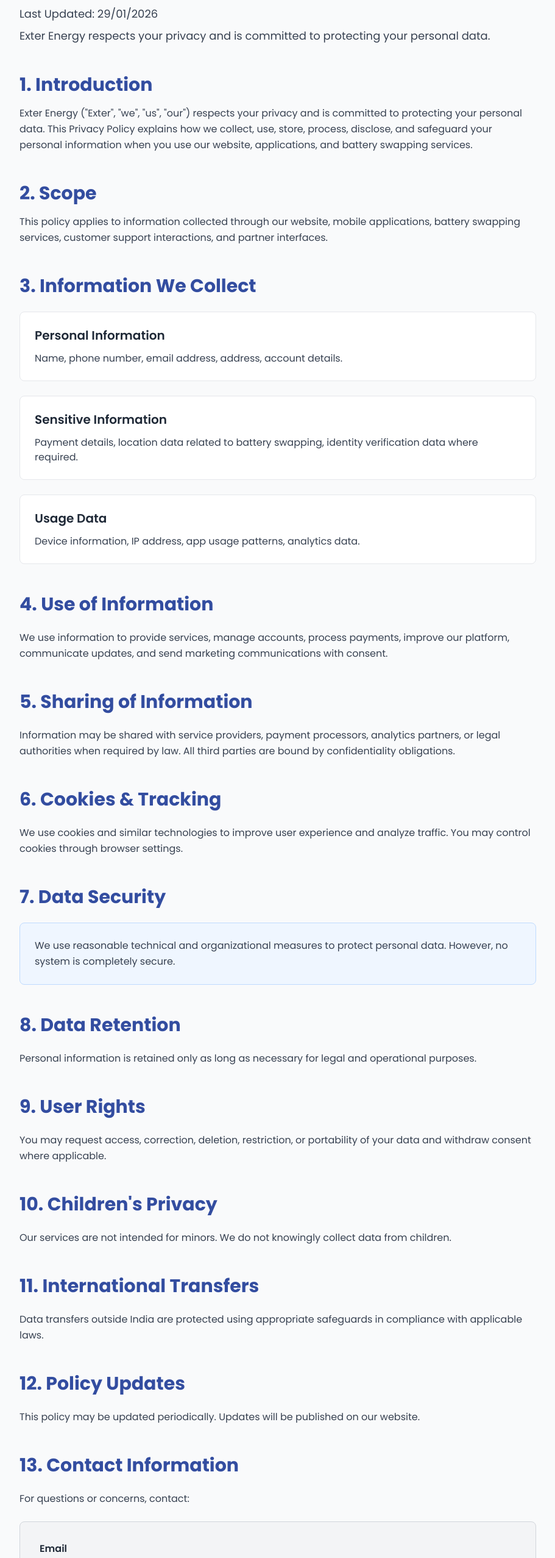
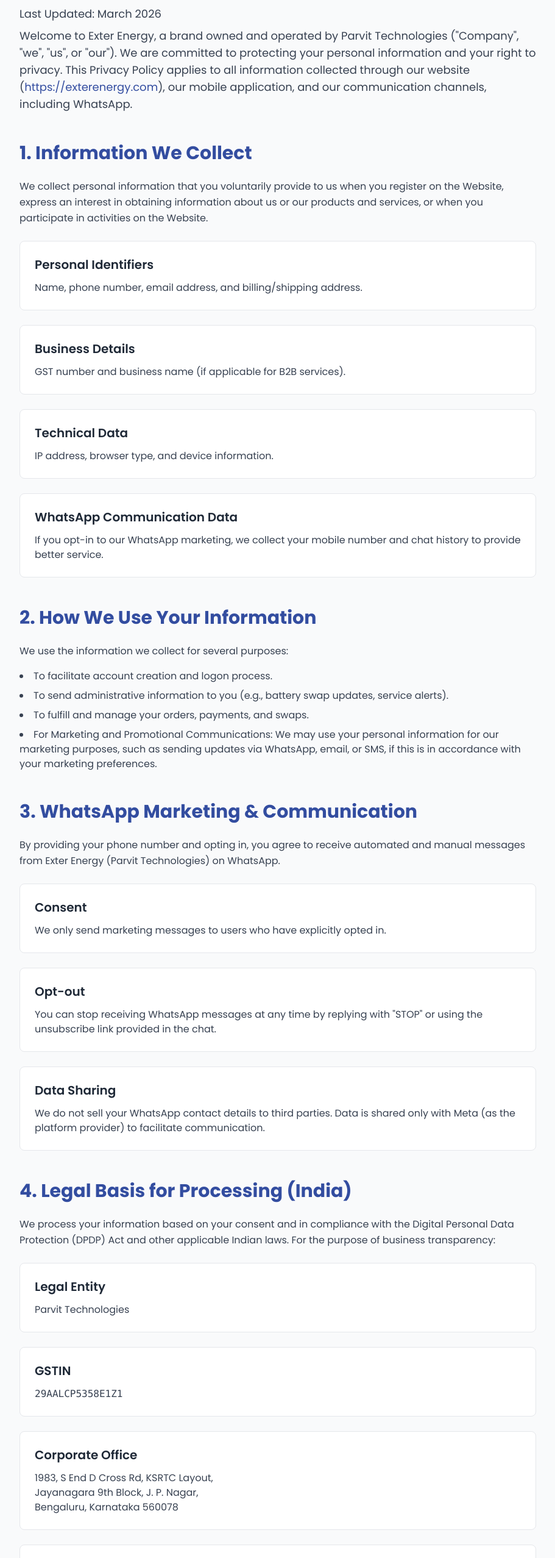
Before and after one commit to Pratheek5620/exter_website, a Next.js app: page /PrivacyPolicy in a window 1280 px wide. Shown: the part 231-2786 px from the top of the page at 61% size, without its empty margins (184-1095 px from the left). Built offline with nearby package versions, Linux system fonts and the light colour scheme.

Commit message:
Update Privacy Policy content and structure

```diff
--- a/app/PrivacyPolicy/page.tsx
+++ b/app/PrivacyPolicy/page.tsx
@@ -36,138 +36,162 @@
             {/* Title */}
             <h1 className="text-4xl md:text-5xl font-bold mb-4 text-[#334DA0]">Privacy Policy</h1>
             <p className="text-lg text-gray-700 mb-2">
-              Last Updated: 29/01/2026
+              Last Updated: March 2026
             </p>
             <p className="text-lg text-gray-700 mb-12">
-              Exter Energy respects your privacy and is committed to protecting your personal data.
+              Welcome to Exter Energy, a brand owned and operated by Parvit Technologies ("Company", "we", "us", or "our"). We are committed to protecting your personal information and your right to privacy. This Privacy Policy applies to all information collected through our website (<a href="https://exterenergy.com" className="text-[#334DA0] hover:underline">https://exterenergy.com</a>), our mobile application, and our communication channels, including WhatsApp.
             </p>
 
-            {/* 1. Introduction */}
+            {/* 1. Information We Collect */}
             <section className="mb-12">
-              <h2 className="text-3xl font-bold mb-4 text-[#334DA0]">1. Introduction</h2>
-              <p className="text-gray-700 leading-relaxed">
-                Exter Energy ("Exter", "we", "us", "our") respects your privacy and is committed to protecting your personal data. This Privacy Policy explains how we collect, use, store, process, disclose, and safeguard your personal information when you use our website, applications, and battery swapping services.
+              <h2 className="text-3xl font-bold mb-6 text-[#334DA0]">1. Information We Collect</h2>
+              <p className="text-gray-700 leading-relaxed mb-6">
+                We collect personal information that you voluntarily provide to us when you register on the Website, express an interest in obtaining information about us or our products and services, or when you participate in activities on the Website.
               </p>
-            </section>
-
-            {/* 2. Scope */}
-            <section className="mb-12">
-              <h2 className="text-3xl font-bold mb-4 text-[#334DA0]">2. Scope</h2>
-              <p className="text-gray-700 leading-relaxed">
-                This policy applies to information collected through our website, mobile applications, battery swapping services, customer support interactions, and partner interfaces.
-              </p>
-            </section>
-
-            {/* 3. Information We Collect */}
-            <section className="mb-12">
-              <h2 className="text-3xl font-bold mb-6 text-[#334DA0]">3. Information We Collect</h2>
 
               <div className="space-y-6">
-                {/* Personal Information */}
                 <div className="bg-white p-6 rounded-lg border border-gray-200">
-                  <h3 className="text-xl font-semibold mb-3 text-gray-800">Personal Information</h3>
+                  <h3 className="text-xl font-semibold mb-3 text-gray-800">Personal Identifiers</h3>
                   <p className="text-gray-700">
-                    Name, phone number, email address, address, account details.
+                    Name, phone number, email address, and billing/shipping address.
                   </p>
                 </div>
 
-                {/* Sensitive Information */}
                 <div className="bg-white p-6 rounded-lg border border-gray-200">
-                  <h3 className="text-xl font-semibold mb-3 text-gray-800">Sensitive Information</h3>
+                  <h3 className="text-xl font-semibold mb-3 text-gray-800">Business Details</h3>
                   <p className="text-gray-700">
-                    Payment details, location data related to battery swapping, identity verification data where required.
+                    GST number and business name (if applicable for B2B services).
                   </p>
                 </div>
 
-                {/* Usage Data */}
                 <div className="bg-white p-6 rounded-lg border border-gray-200">
-                  <h3 className="text-xl font-semibold mb-3 text-gray-800">Usage Data</h3>
+                  <h3 className="text-xl font-semibold mb-3 text-gray-800">Technical Data</h3>
                   <p className="text-gray-700">
-                    Device information, IP address, app usage patterns, analytics data.
+                    IP address, browser type, and device information.
+                  </p>
+                </div>
+
+                <div className="bg-white p-6 rounded-lg border border-gray-200">
+                  <h3 className="text-xl font-semibold mb-3 text-gray-800">WhatsApp Communication Data</h3>
+                  <p className="text-gray-700">
+                    If you opt-in to our WhatsApp marketing, we collect your mobile number and chat history to provide better service.
                   </p>
                 </div>
               </div>
             </section>
 
-            {/* 4. Use of Information */}
+            {/* 2. How We Use Your Information */}
             <section className="mb-12">
-              <h2 className="text-3xl font-bold mb-6 text-[#334DA0]">4. Use of Information</h2>
-              <p className="text-gray-700 leading-relaxed">
-                We use information to provide services, manage accounts, process payments, improve our platform, communicate updates, and send marketing communications with consent.
+              <h2 className="text-3xl font-bold mb-6 text-[#334DA0]">2. How We Use Your Information</h2>
+              <p className="text-gray-700 leading-relaxed mb-4">
+                We use the information we collect for several purposes:
               </p>
+              <ul className="list-disc list-inside space-y-2 text-gray-700">
+                <li>To facilitate account creation and logon process.</li>
+                <li>To send administrative information to you (e.g., battery swap updates, service alerts).</li>
+                <li>To fulfill and manage your orders, payments, and swaps.</li>
+                <li>For Marketing and Promotional Communications: We may use your personal information for our marketing purposes, such as sending updates via WhatsApp, email, or SMS, if this is in accordance with your marketing preferences.</li>
+              </ul>
             </section>
 
-            {/* 5. Sharing of Information */}
+            {/* 3. WhatsApp Marketing & Communication */}
             <section className="mb-12">
-              <h2 className="text-3xl font-bold mb-6 text-[#334DA0]">5. Sharing of Information</h2>
-              <p className="text-gray-700 leading-relaxed">
-                Information may be shared with service providers, payment processors, analytics partners, or legal authorities when required by law. All third parties are bound by confidentiality obligations.
+              <h2 className="text-3xl font-bold mb-6 text-[#334DA0]">3. WhatsApp Marketing & Communication</h2>
+              <p className="text-gray-700 leading-relaxed mb-6">
+                By providing your phone number and opting in, you agree to receive automated and manual messages from Exter Energy (Parvit Technologies) on WhatsApp.
               </p>
+
+              <div className="space-y-6">
+                <div className="bg-white p-6 rounded-lg border border-gray-200">
+                  <h3 className="text-xl font-semibold mb-3 text-gray-800">Consent</h3>
+                  <p className="text-gray-700">
+                    We only send marketing messages to users who have explicitly opted in.
+                  </p>
+                </div>
+
+                <div className="bg-white p-6 rounded-lg border border-gray-200">
+                  <h3 className="text-xl font-semibold mb-3 text-gray-800">Opt-out</h3>
+                  <p className="text-gray-700">
+                    You can stop receiving WhatsApp messages at any time by replying with "STOP" or using the unsubscribe link provided in the chat.
+                  </p>
+                </div>
+
+                <div className="bg-white p-6 rounded-lg border border-gray-200">
+                  <h3 className="text-xl font-semibold mb-3 text-gray-800">Data Sharing</h3>
+                  <p className="text-gray-700">
+                    We do not sell your WhatsApp contact details to third parties. Data is shared only with Meta (as the platform provider) to facilitate communication.
+                  </p>
+                </div>
+              </div>
             </section>
 
-            {/* 6. Cookies & Tracking */}
+            {/* 4. Legal Basis for Processing */}
             <section className="mb-12">
-              <h2 className="text-3xl font-bold mb-6 text-[#334DA0]">6. Cookies & Tracking</h2>
-              <p className="text-gray-700 leading-relaxed">
-                We use cookies and similar technologies to improve user experience and analyze traffic. You may control cookies through browser settings.
+              <h2 className="text-3xl font-bold mb-6 text-[#334DA0]">4. Legal Basis for Processing (India)</h2>
+              <p className="text-gray-700 leading-relaxed mb-6">
+                We process your information based on your consent and in compliance with the Digital Personal Data Protection (DPDP) Act and other applicable Indian laws. For the purpose of business transparency:
               </p>
+
+              <div className="space-y-6">
+                <div className="bg-white p-6 rounded-lg border border-gray-200">
+                  <h3 className="text-xl font-semibold mb-3 text-gray-800">Legal Entity</h3>
+                  <p className="text-gray-700">Parvit Technologies</p>
+                </div>
+
+                <div className="bg-white p-6 rounded-lg border border-gray-200">
+                  <h3 className="text-xl font-semibold mb-3 text-gray-800">GSTIN</h3>
+                  <p className="text-gray-700 font-mono">29AALCP5358E1Z1</p>
+                </div>
+
+                <div className="bg-white p-6 rounded-lg border border-gray-200">
+                  <h3 className="text-xl font-semibold mb-3 text-gray-800">Corporate Office</h3>
+                  <p className="text-gray-700">
+                    1983, S End D Cross Rd, KSRTC Layout,<br />
+                    Jayanagara 9th Block, J. P. Nagar,<br />
+                    Bengaluru, Karnataka 560078
+                  </p>
+                </div>
+
+                <div className="bg-white p-6 rounded-lg border border-gray-200">
+                  <h3 className="text-xl font-semibold mb-3 text-gray-800">Registered Office (Legal)</h3>
+                  <p className="text-gray-700">
+                    Parvit Technologies (Exter Energy)<br />
+                    638, Kadugodi Main Road, Sathya Sai Ashram Whitefield, Kadugodi<br />
+                    Bengaluru, Karnataka 560067
+                  </p>
+                </div>
+              </div>
             </section>
 
-            {/* 7. Data Security */}
+            {/* 5. Data Security */}
             <section className="mb-12">
-              <h2 className="text-3xl font-bold mb-6 text-[#334DA0]">7. Data Security</h2>
+              <h2 className="text-3xl font-bold mb-6 text-[#334DA0]">5. Data Security</h2>
               <div className="bg-blue-50 p-6 rounded-lg border border-blue-200">
                 <p className="text-gray-700 leading-relaxed">
-                  We use reasonable technical and organizational measures to protect personal data. However, no system is completely secure.
+                  We implement appropriate technical and organizational security measures designed to protect the security of any personal information we process. However, please also remember that we cannot guarantee that the internet itself is 100% secure.
                 </p>
               </div>
             </section>
 
-            {/* 8. Data Retention */}
+            {/* 6. Your Privacy Rights */}
             <section className="mb-12">
-              <h2 className="text-3xl font-bold mb-6 text-[#334DA0]">8. Data Retention</h2>
-              <p className="text-gray-700 leading-relaxed">
-                Personal information is retained only as long as necessary for legal and operational purposes.
+              <h2 className="text-3xl font-bold mb-6 text-[#334DA0]">6. Your Privacy Rights</h2>
+              <p className="text-gray-700 leading-relaxed mb-4">
+                Depending on your location, you have the right to:
               </p>
+              <ul className="list-disc list-inside space-y-2 text-gray-700">
+                <li>Request access to your personal data.</li>
+                <li>Request correction of inaccurate data.</li>
+                <li>Request deletion of your data (subject to legal obligations).</li>
+                <li>Withdraw consent for marketing at any time.</li>
+              </ul>
             </section>
 
-            {/* 9. User Rights */}
+            {/* 7. Contact Us */}
             <section className="mb-12">
-              <h2 className="text-3xl font-bold mb-6 text-[#334DA0]">9. User Rights</h2>
-              <p className="text-gray-700 leading-relaxed">
-                You may request access, correction, deletion, restriction, or portability of your data and withdraw consent where applicable.
-              </p>
-            </section>
-
-            {/* 10. Children's Privacy */}
-            <section className="mb-12">
-              <h2 className="text-3xl font-bold mb-6 text-[#334DA0]">10. Children's Privacy</h2>
-              <p className="text-gray-700 leading-relaxed">
-                Our services are not intended for minors. We do not knowingly collect data from children.
-              </p>
-            </section>
-
-            {/* 11. International Transfers */}
-            <section className="mb-12">
-              <h2 className="text-3xl font-bold mb-6 text-[#334DA0]">11. International Transfers</h2>
-              <p className="text-gray-700 leading-relaxed">
-                Data transfers outside India are protected using appropriate safeguards in compliance with applicable laws.
-              </p>
-            </section>
-
-            {/* 12. Policy Updates */}
-            <section className="mb-12">
-              <h2 className="text-3xl font-bold mb-6 text-[#334DA0]">12. Policy Updates</h2>
-              <p className="text-gray-700 leading-relaxed">
-                This policy may be updated periodically. Updates will be published on our website.
-              </p>
-            </section>
-
-            {/* 13. Contact Information */}
-            <section className="mb-12">
-              <h2 className="text-3xl font-bold mb-6 text-[#334DA0]">13. Contact Information</h2>
+              <h2 className="text-3xl font-bold mb-6 text-[#334DA0]">7. Contact Us</h2>
               <p className="text-gray-700 leading-relaxed mb-6">
-                For questions or concerns, contact:
+                If you have questions or comments about this policy, you may contact our Grievance Officer at:
               </p>
 
               <div className="bg-gray-100 p-8 rounded-lg border border-gray-300 space-y-4">
@@ -179,15 +203,37 @@
                 </div>
 
                 <div>
-                  <h3 className="font-semibold text-gray-800 mb-2">Registered Address</h3>
+                  <h3 className="font-semibold text-gray-800 mb-2">Phone</h3>
+                  <a href="tel:+918904094545" className="text-[#334DA0] hover:underline">
+                    +91 8904094545
+                  </a>
+                </div>
+
+                <div>
+                  <h3 className="font-semibold text-gray-800 mb-2">Corporate Office</h3>
                   <p className="text-gray-700">
-                    NO. 638, Aiswarya House, New Extension,<br />
-                    Behind Sathya Sai Baba Ashram, Kadugodi,<br />
+                    1983, S End D Cross Rd, KSRTC Layout,<br />
+                    Jayanagara 9th Block, J. P. Nagar,<br />
+                    Bengaluru, Karnataka 560078
+                  </p>
+                </div>
+
+                <div>
+                  <h3 className="font-semibold text-gray-800 mb-2">Registered Office (Legal)</h3>
+                  <p className="text-gray-700">
+                    Parvit Technologies (Exter Energy)<br />
+                    638, Kadugodi Main Road, Sathya Sai Ashram Whitefield, Kadugodi<br />
                     Bengaluru, Karnataka 560067
                   </p>
                 </div>
+
+                <div>
+                  <h3 className="font-semibold text-gray-800 mb-2">GSTIN</h3>
+                  <p className="text-gray-700 font-mono">29AALCP5358E1Z1</p>
+                </div>
               </div>
             </section>
+
           </div>
         </div>
       </main>
@@ -196,10 +242,10 @@
       <footer className="bg-[#334DA0] text-white py-8 px-4">
         <div className="container mx-auto px-4 md:px-6 max-w-6xl text-center">
           <p className="text-sm">
-            © 2024 Exter Energy. All rights reserved.
+            © 2026 Exter Energy. All rights reserved.
           </p>
           <p className="text-xs mt-2 opacity-80">
-            Operated by Pravit Tech Labs Private Limited
+            Operated by Parvit Technologies
           </p>
         </div>
       </footer>
```
